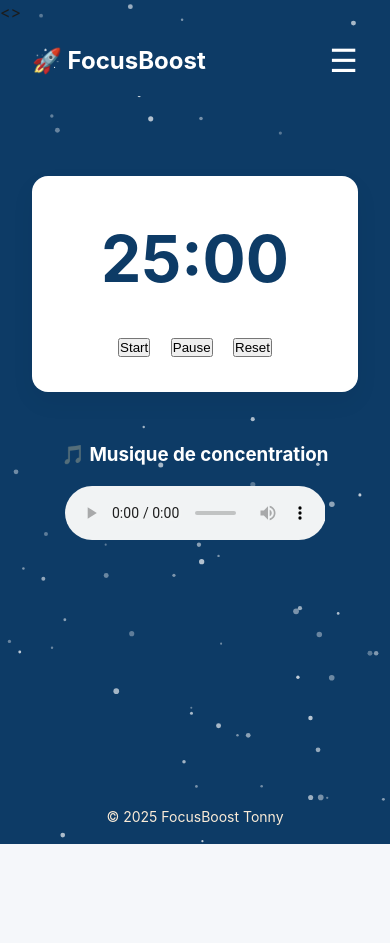
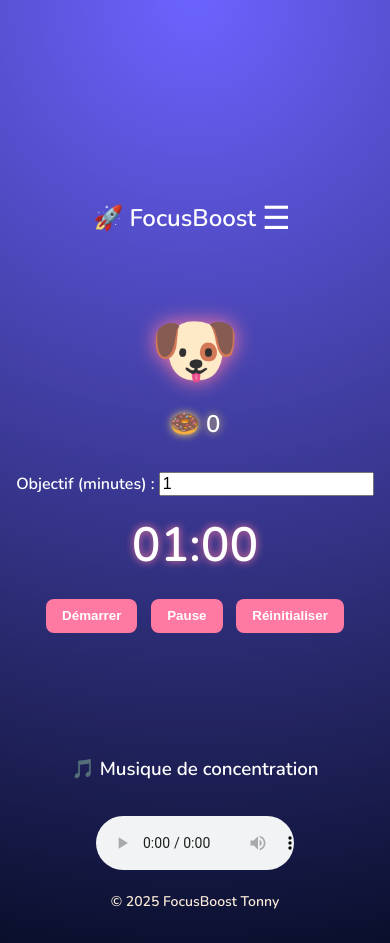
Before and after one commit to Tonny654/Identit-visuelle-maquettes, a plain HTML site: page PG/Timer/index.html in a window 390 px wide. Both pictures are taken after a click on the button "Pause". Before the commit the page ends 844 px from the top, so only its background shows below. Drawn offline with nearby package versions, Linux system fonts and the light colour scheme.

Commit message:
changement de la page timer

```diff
--- a/PG/Timer/index.html
+++ b/PG/Timer/index.html
@@ -6,7 +6,6 @@
   <title>FocusBoost – Timer</title>
   <link rel="stylesheet" href="style.css" />
 </head>
-<>
   <canvas id="particles-bg"></canvas>
 
 <header>
@@ -21,14 +20,31 @@
 
 
   <main>
-    <div class="timer-container">
-      <div class="timer" id="display">25:00</div>
+    <section class="dog-zone">
+      <div id="dog" class="dog">🐶</div>
+      <div id="donut-counter">🍩 0</div>
+    </section>
+
+    <section class="timer-zone">
+      <label for="minutes">Objectif (minutes)&nbsp;:</label>
+      <input type="number" id="minutes" min="1" value="1" />
+      <div id="display">1</div>
+
       <div class="controls">
-        <button class="btn" id="start">Start</button>
-        <button class="btn" id="pause">Pause</button>
-        <button class="btn" id="reset">Reset</button>
+        <button id="start">Démarrer</button>
+        <button id="pause">Pause</button>
+        <button id="reset">Réinitialiser</button>
       </div>
-    </div>
+
+      <p id="message"></p>
+    </section>
+  </main>
+
+  <audio id="success-sound" src="../../assets/sound/success-340660.mp3" preload="auto"></audio>
+
+  <script src="script.js"></script>
+</body>
+</html>
 
         <section style="margin-top:3rem; text-align:center;">
   <h3>🎵 Musique de concentration</h3>
@@ -142,5 +158,14 @@
 audio.play();
 </script>
 
+  <script>
+    const menuBtn = document.getElementById('menu-btn');
+    const menu = document.getElementById('menu');
+
+      menuBtn.addEventListener('click', () => {
+      menu.classList.toggle('open');
+  });
+</script>
+
 </body>
 </html>
--- a/PG/Timer/script.js
+++ b/PG/Timer/script.js
@@ -1,117 +1,111 @@
- // --- Simple Pomodoro logic ---
-
+// Sélecteurs
 const display = document.getElementById('display');
+const minutesInput = document.getElementById('minutes');
 const startBtn = document.getElementById('start');
 const pauseBtn = document.getElementById('pause');
 const resetBtn = document.getElementById('reset');
+const donutCounter = document.getElementById('donut-counter');
+const dog = document.getElementById('dog');
+const message = document.getElementById('message');
+const sound = document.getElementById('success-sound');
 
-    let workMinutes = 25;
-    let timeLeft = workMinutes * 60; // seconds
+// Variables
 let interval = null;
+let endTime = null;
+
+// ----- Fonctions utiles -----
+function formatTime(seconds) {
+  const m = String(Math.floor(seconds / 60)).padStart(2, '0');
+  const s = String(seconds % 60).padStart(2, '0');
+  return `${m}:${s}`;
+}
 
 function updateDisplay() {
-      const mins = String(Math.floor(timeLeft / 60)).padStart(2, '0');
-      const secs = String(timeLeft % 60).padStart(2, '0');
-      display.textContent = `${mins}:${secs}`;
+  const diff = Math.max(0, Math.floor((endTime - Date.now()) / 1000));
+  display.textContent = formatTime(diff);
+
+  if (diff <= 0) {
+    clearInterval(interval);
+    interval = null;
+    endTime = null;
+    localStorage.removeItem('focusdog_end');
+
+    // Mettre à jour les donuts
+    let donuts = Number(localStorage.getItem('focusdog_donuts') || 0) + 1;
+    localStorage.setItem('focusdog_donuts', donuts);
+    donutCounter.textContent = `🍩 ${donuts}`;
+
+    // Animation & son
+    dog.classList.add('eat');
+    sound.play();
+    message.textContent = 'Bravo ! Focus a reçu un donut !';
+
+    setTimeout(() => dog.classList.remove('eat'), 800);
+  }
 }
 
-    function tick() {
-      if (timeLeft > 0) {
-          timeLeft--;
-         updateDisplay();
-        } else {
-    clearInterval(interval);
-    alert('Session terminée ! Faites une pause.');
-
-if (timeLeft > 0) {
-  timeLeft--;
-  updateDisplay();
-} else {
-  clearInterval(interval);
-  alert('Session terminée ! Faites une pause.');
-
-
-  // Incrémenter le compteur de sessions
-  let sessions = Number(localStorage.getItem('focus_sessions') || 0);
-  localStorage.setItem('focus_sessions', sessions + 1);
-
-  // Incrémenter le compteur de récompenses
-  let rewards = Number(localStorage.getItem('focus_rewards') || 0);
-  localStorage.setItem('focus_rewards', rewards + 1);
+// ----- Contrôles -----
+function startTimer() {
+  if (interval) return; // déjà en cours
+  let minutes = parseInt(minutesInput.value, 10) || 25;
+  if (!endTime) {
+    endTime = Date.now() + minutes * 60 * 1000;
+    localStorage.setItem('focusdog_end', endTime);
+  }
+  interval = setInterval(updateDisplay, 1000);
+  message.textContent = 'Concentration en cours…';
 }
 
-
-    // Incrémenter compteur localStorage
-    let sessions = Number(localStorage.getItem('focus_sessions') || 0);
-    localStorage.setItem('focus_sessions', sessions + 1);
+function pauseTimer() {
+  if (!interval) return;
+  clearInterval(interval);
+  interval = null;
+  localStorage.removeItem('focusdog_end');
+  // Sauvegarder le temps restant
+  const remaining = Math.max(0, endTime - Date.now());
+  localStorage.setItem('focusdog_remaining', remaining);
+  endTime = null;
+  message.textContent = 'En pause';
 }
 
-const audio = document.getElementById('congrats-sound');
-
-// Ajouter l'horodatage à l'historique
-let history = JSON.parse(localStorage.getItem('focus_history') || '[]');
-history.push(Date.now());
-localStorage.setItem('focus_history', JSON.stringify(history));
-
-
+function resetTimer() {
+  clearInterval(interval);
+  interval = null;
+  endTime = null;
+  localStorage.removeItem('focusdog_end');
+  localStorage.removeItem('focusdog_remaining');
+  display.textContent = formatTime((parseInt(minutesInput.value, 10) || 25) * 60);
+  message.textContent = '';
 }
 
+startBtn.onclick = startTimer;
+pauseBtn.onclick = pauseTimer;
+resetBtn.onclick = resetTimer;
 
-    startBtn.onclick = () => {
-      if (!interval) interval = setInterval(tick, 1000);
-    };
-    pauseBtn.onclick = () => {
-      clearInterval(interval);
-      interval = null;
-    };
-    resetBtn.onclick = () => {
-      clearInterval(interval);
-      interval = null;
-      timeLeft = workMinutes * 60;
+// ----- Au chargement -----
+window.addEventListener('load', () => {
+  // Afficher les donuts
+  const donuts = Number(localStorage.getItem('focusdog_donuts') || 0);
+  donutCounter.textContent = `🍩 ${donuts}`;
+
+  // Reprendre un timer en cours
+  const savedEnd = localStorage.getItem('focusdog_end');
+  if (savedEnd) {
+    endTime = Number(savedEnd);
     updateDisplay();
-    };
-
-    // initial
+    interval = setInterval(updateDisplay, 1000);
+  } else {
+    // Reprendre un timer en pause
+    const remaining = Number(localStorage.getItem('focusdog_remaining') || 0);
+    if (remaining > 0) {
+      endTime = Date.now() + remaining;
+      localStorage.setItem('focusdog_end', endTime);
+      localStorage.removeItem('focusdog_remaining');
       updateDisplay();
-
-
-  const canvas = document.getElementById('particles-bg');
-  const ctx = canvas.getContext('2d');
-  let particles = [];
-
-  function resize() {
-    canvas.width = window.innerWidth;
-    canvas.height = window.innerHeight;
+      interval = setInterval(updateDisplay, 1000);
+    } else {
+      // Aucun timer => afficher valeur par défaut
+      display.textContent = formatTime((parseInt(minutesInput.value, 10) || 25) * 60);
     }
-  window.addEventListener('resize', resize);
-  resize();
-
-  for (let i = 0; i < 100; i++) {
-    particles.push({
-      x: Math.random() * canvas.width,
-      y: Math.random() * canvas.height,
-      vx: (Math.random() - 0.5) * 0.7,
-      vy: (Math.random() - 0.5) * 0.7,
-      size: Math.random() * 2 + 1,
-      alpha: Math.random() * 0.5 + 0.3,
+  }
 });
-  }
-
-  function draw() {
-    ctx.clearRect(0, 0, canvas.width, canvas.height);
-    for (let p of particles) {
-      ctx.beginPath();
-      ctx.arc(p.x, p.y, p.size, 0, Math.PI * 2);
-      ctx.fillStyle = `rgba(255, 255, 255, ${p.alpha})`;
-      ctx.fill();
-
-      p.x += p.vx;
-      p.y += p.vy;
-
-      if (p.x < 0 || p.x > canvas.width) p.vx *= -1;
-      if (p.y < 0 || p.y > canvas.height) p.vy *= -1;
-    }
-    requestAnimationFrame(draw);
-  }
-
-  draw();
--- a/PG/Timer/style.css
+++ b/PG/Timer/style.css
@@ -1,25 +1,29 @@
+/* Google Font facultative */
+@import url('https://fonts.googleapis.com/css2?family=Nunito:wght@600&display=swap');
+
 :root {
-    --primary: #0d3b66; /* Deep blue */
-    --accent: #3fa7d6;  /* Lighter blue */
-    --light: #ffffff;
-    --bg: #f5f7fa;
+  --pink: #ff7aa2;
+  --purple: #6c63ff;
+  --dark: #0a0f2c;
 }
 
-* {
-    margin: 0;
-    padding: 0;
+*,
+*::before,
+*::after {
   box-sizing: border-box;
 }
 
- * { margin:0; padding:0; box-sizing:border-box; }
 body {
-    font-family:'Inter', sans-serif;
-    background:var(--bg);
-    color:#1c1c1c;
-    line-height:1.6;
-    min-height:100vh;
-    display:flex;
-    flex-direction:column;
+  margin: 0;
+  font-family: 'Nunito', Arial, sans-serif;
+  background: radial-gradient(circle at top, var(--purple), var(--dark));
+  color: #fff;
+  min-height: 100vh;
+  display: flex;
+  flex-direction: column;
+  align-items: center;
+  text-align: center;
+  padding: 1rem;
 }
 
 header {
@@ -38,53 +42,72 @@
   }
   header nav a:hover { text-decoration:underline; }
 
-  main { flex:1; padding:2rem; }
 
- /* Timer Styles */
-  .timer-container {
-    max-width:400px;
-    margin:3rem auto;
-    background:var(--light);
-    padding:2rem;
-    border-radius:1rem;
-    box-shadow:0 10px 25px rgba(0,0,0,.05);
-    text-align:center;
+main {
+  width: 100%;
+  max-width: 400px;
+  margin-top: 2rem;
 }
 
-  .timer {
-    font-size:4rem;
-    font-weight:700;
-    margin-bottom:1.5rem;
-    color:var(--primary);
+.dog-zone {
+  position: relative;
+  margin-bottom: 2rem;
+}
+
+.dog {
+  font-size: 6rem;
+  filter: drop-shadow(0 0 10px var(--pink));
+  transition: transform 0.3s ease;
+}
+
+.dog.eat {
+  transform: scale(1.1) rotate(-10deg);
+}
+
+#donut-counter {
+  margin-top: 0.5rem;
+  font-size: 1.5rem;
+  text-shadow: 0 0 8px #ffde59;
+}
+
+.timer-zone label,
+.timer-zone input {
+  font-size: 1rem;
+}
+
+#display {
+  margin: 1rem 0;
+  font-size: 3rem;
+  font-weight: bold;
+  text-shadow: 0 0 8px var(--pink);
 }
 
 .controls button {
-    margin:0 0.5rem;
+  margin: 0.3rem;
+  padding: 0.6rem 1rem;
+  border: none;
+  border-radius: 8px;
+  background: var(--pink);
+  color: #fff;
+  font-weight: bold;
+  cursor: pointer;
+  transition: background 0.2s;
 }
 
-  body.timer-page {
-  background: linear-gradient(135deg, #0d3b66, #3fa7d6);
-  background-size: 400% 400%;
-  animation: gradientFlow 15s ease infinite;
-  color: #fff;
+.controls button:hover {
+  background: #ff5b8a;
 }
 
-@keyframes gradientFlow {
-  0% { background-position: 0% 50%; }
-  50% { background-position: 100% 50%; }
-  100% { background-position: 0% 50%; }
+#message {
+  margin-top: 1rem;
+  height: 1.2rem;
 }
 
-
-#particles-bg {
-  position: fixed;
-  top: 0; left: 0;
-  width: 100%;
-  height: 100%;
-  z-index: -1;
-  background: #0d3b66;
+@media (max-width: 480px) {
+  .dog {
+    font-size: 4.5rem;
   }
-
+}
 
 /* ----- Responsive Nav ----- */
 .menu-toggle {
@@ -103,33 +126,6 @@ audio {
   border-radius: 1rem;
 }
 
-h3 {
-  color: white;
-}
-
-@media (max-width: 768px) {
-  header {
-    flex-wrap: wrap;
-  }
-
-  .menu-toggle {
-    display: block;
-  }
-
-  nav {
-    width: 100%;
-    display: none;
-    flex-direction: column;
-    margin-top: 1rem;
-  }
-
-  nav a {
-    margin: 0.5rem 0;
-  }
-
-  nav.open {
-    display: flex;
-  }
 
 @media (max-width: 768px) {
   header {
```
Also changed, not shown: 1 other file. Lines whose indentation alone changed are shown as unchanged.
